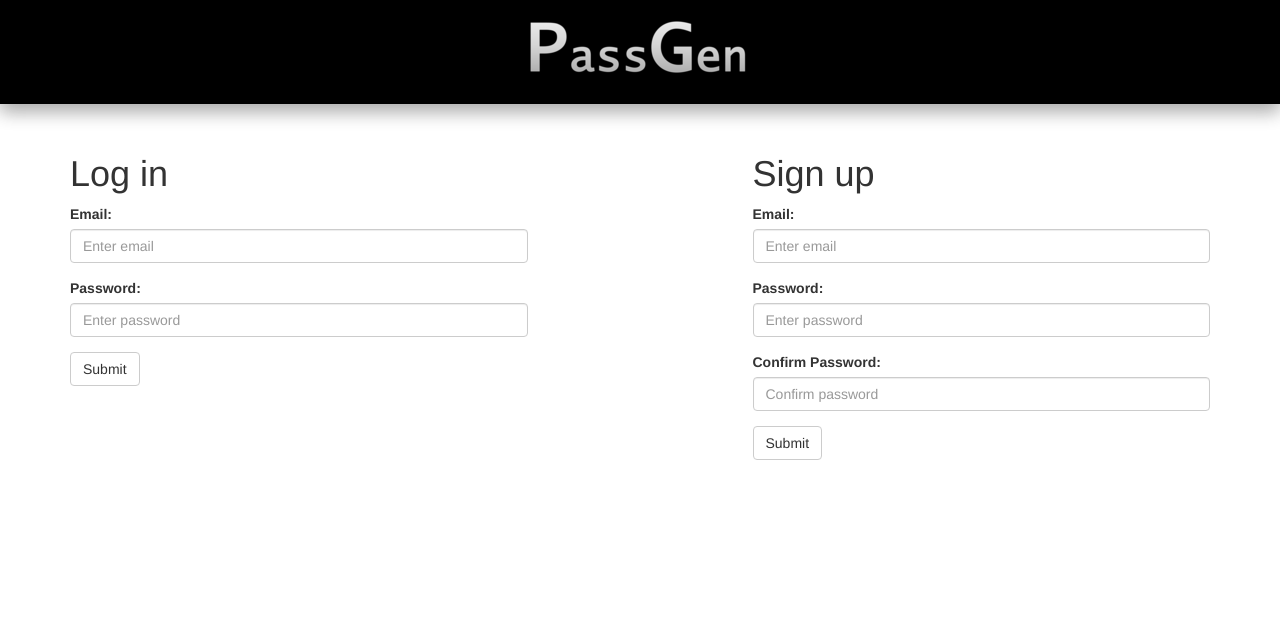
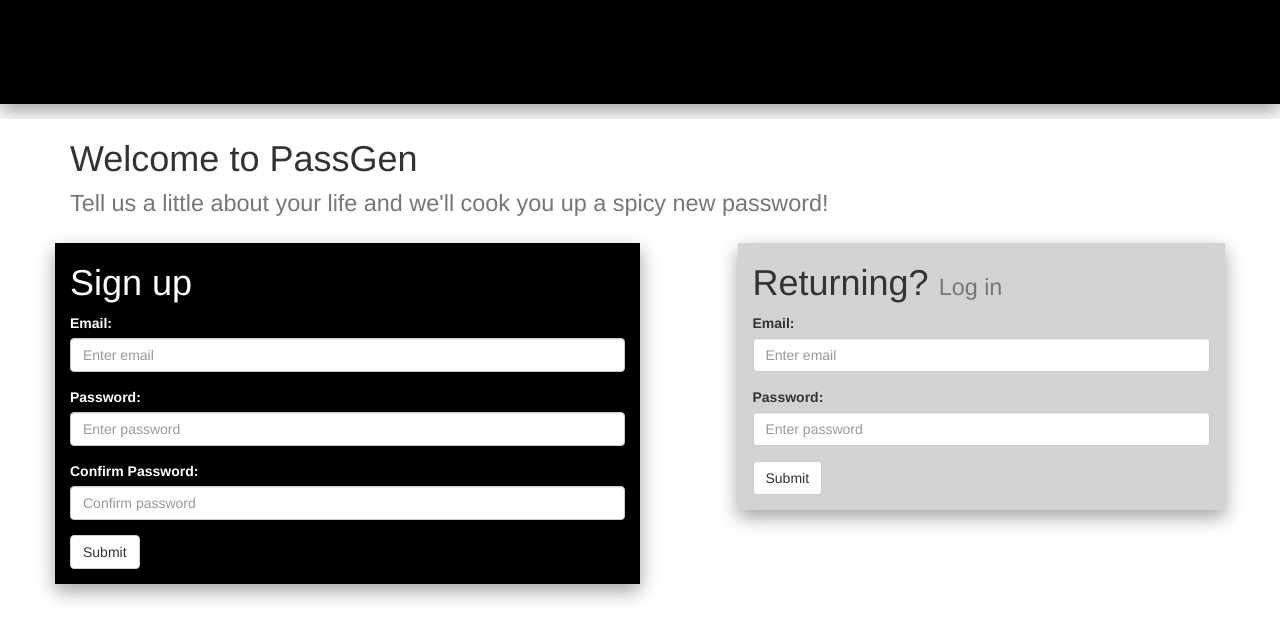
Before and after one commit to dynamitenate/PasswordGenerator, a website: page public/index.html in a window 1280 px wide. Drawn offline with nearby package versions, Linux system fonts and the light colour scheme.

Commit message:
better landing page

```diff
--- a/public/index.html
+++ b/public/index.html
@@ -6,38 +6,31 @@
 <title>PassGen</title>
 <link rel="stylesheet" type="text/css" href="styles.css">
 <link rel="stylesheet" href="https://maxcdn.bootstrapcdn.com/bootstrap/3.3.7/css/bootstrap.min.css">
+<link href="https://cdnjs.cloudflare.com/ajax/libs/toastr.js/latest/css/toastr.min.css" rel="stylesheet" type="text/css">
 <script src="https://ajax.googleapis.com/ajax/libs/jquery/3.1.1/jquery.min.js"></script>
 <script src="https://maxcdn.bootstrapcdn.com/bootstrap/3.3.7/js/bootstrap.min.js"></script>
+<script src="https://cdnjs.cloudflare.com/ajax/libs/typed.js/1.1.1/typed.min.js"></script>
+<script src="https://cdnjs.cloudflare.com/ajax/libs/toastr.js/latest/js/toastr.min.js"></script>
+<script>
+    $(function(){
+        $(".typed").typed({
+            strings: ["PassGen", "Online Password Generator", "PassGen"],
+            typeSpeed: 30
+        });
+    });
+</script>
 <script src="scripts.js"></script>
 </head>
 <body>
-
-<div id="logoAfter">
-	<!--<div id="logo">-->
-		<a href="index.html" style="margin-right:40%;"><img src="logo.png"></a>
-	<!--</div>-->
-	<!--<button class="button button1" onclick="location.href = 'login.html';">log in</button>-->
-	<!--<button class="button button1" onclick="location.href = 'signup.html';" style="padding-left:26px;padding-right:26px;">sign up</button>-->
+<div id="bar">
+	<span class="typed" style="font-family:'Lucida Console', Monaco, monospace;font-size:55px;font-weight:bold;">
 </div>
 <div id="body">
-	<div class="container">
+	<div class="container" style="margin-bottom:45px;">
+		<h1>Welcome to PassGen<br><small>Tell us a little about your life and we'll cook you up a spicy new password!</small></h1>
+		<p style="height:5px;">
 		<div class="row">
-			<div class="col-sm-5">
-				<h1>Log in</h1>
-				<form>
-				<div class="form-group">
-					<label for="email">Email:</label>
-					<input type="email" class="form-control" id="email" placeholder="Enter email">
-				</div>
-				<div class="form-group">
-					<label for="pwd">Password:</label>
-					<input type="password" class="form-control" id="pwd" placeholder="Enter password">
-				</div>
-				<button type="button" class="btn btn-default" onclick="loginButton()">Submit</button>
-				</form>
-			</div>
-			<div class="col-sm-2"></div>
-			<div class="col-sm-5">
+			<div class="col-sm-6" style="background-color:black;padding-bottom:15px;color:white;box-shadow: 0 8px 16px 0 rgba(0,0,0,0.2), 0 6px 20px 0 rgba(0,0,0,0.19);">
 				<h1>Sign up</h1>
 				<form>
 				<div class="form-group">
@@ -52,7 +45,22 @@
 					<label for="cpwd">Confirm Password:</label>
 					<input type="password" class="form-control" id="cpwd" placeholder="Confirm password">
 				</div>
-				<button type="button" class="btn btn-default" onclick="signupButton()">Submit</button>
+				<button type="button" id="signupB" class="btn btn-default" onclick="signupButton()">Submit</button>
+				</form>
+			</div>
+			<div class="col-sm-1"></div>
+			<div class="col-sm-5" style="background-color:#d3d3d3;padding-bottom:15px;box-shadow: 0 8px 16px 0 rgba(0,0,0,0.2), 0 6px 20px 0 rgba(0,0,0,0.19);"">
+				<h1>Returning? <small>Log in</small></h1>
+				<form>
+				<div class="form-group">
+					<label for="email">Email:</label>
+					<input type="email" class="form-control" id="email" placeholder="Enter email">
+				</div>
+				<div class="form-group">
+					<label for="pwd">Password:</label>
+					<input type="password" class="form-control" id="pwd" placeholder="Enter password">
+				</div>
+				<button type="button" id="loginB" class="btn btn-default" onclick="loginButton()">Submit</button>
 				</form>
 			</div>
 		</div>
--- a/public/scripts.js
+++ b/public/scripts.js
@@ -20,7 +20,6 @@ function signupButton() {
 	xhr.open("POST", "http://espnbetting.mybluemix.net/signup");
 	xhr.setRequestHeader("content-type", "application/json");
 	xhr.send(data);
-	window.alert("Request Sent");
 }
 
 function loginButton() {
@@ -42,5 +41,4 @@ function loginButton() {
 	xhr.open("POST", "http://espnbetting.mybluemix.net/authenticate");
 	xhr.setRequestHeader("content-type", "application/json");
 	xhr.send(data);
-	window.alert("Request Sent");
 }
--- a/public/styles.css
+++ b/public/styles.css
@@ -3,17 +3,12 @@ html,body {
 	margin:0;
 }
 
-#logo {
+#bar {
 	background-color: black;
-	padding: 0;
-	margin: 0;
-	width: 250px;
-	float: left;
-}
-
-#logoAfter {
-	background-color: black;
-	text-align: right;
+	color: white;
+	text-align: center;
+	font-size: 48px;
+	padding-top: 16px;
 	padding-right: 10px;
 	height: 104px;
 	box-shadow: 0 8px 16px 0 rgba(0,0,0,0.2), 0 6px 20px 0 rgba(0,0,0,0.19);
@@ -21,7 +16,7 @@ html,body {
 
 #body {
 	background-color: white;
-	margin-top: 30px;
+	margin-top: 15px;
 }
 
 .button {
```
